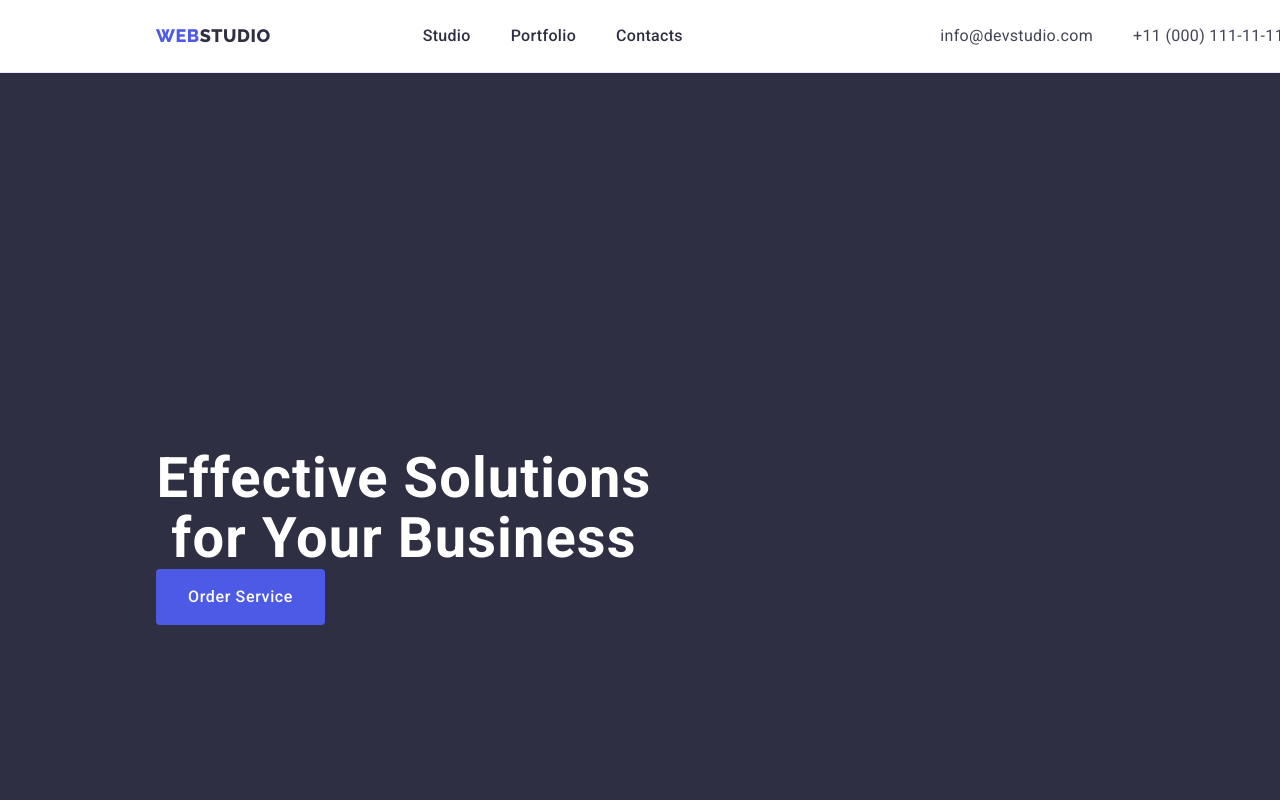
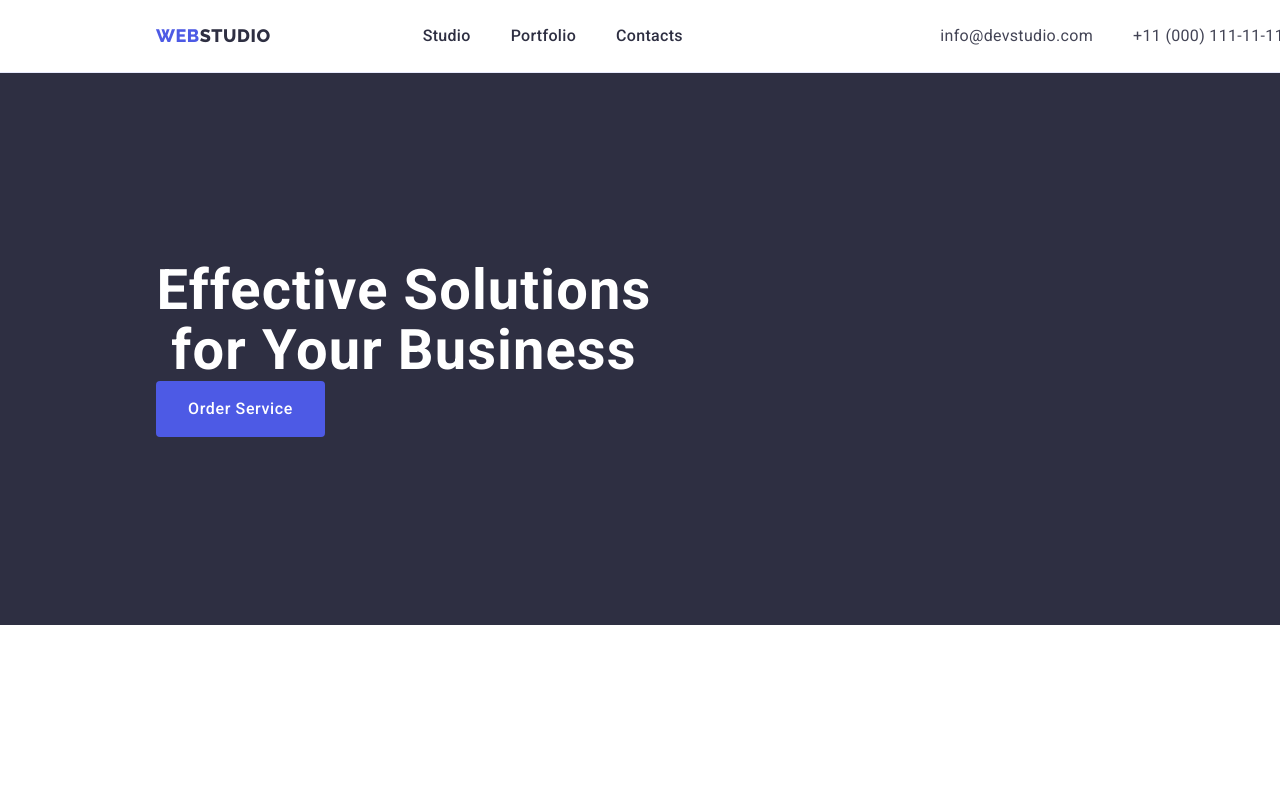
Before and after one commit to jarvis1666/goit-markup-hw-03.1, a plain HTML site: page index.html in a window 1280 px wide. Shown: the top 800 px of the page. Drawn offline with nearby package versions, Linux system fonts and the light colour scheme.

Commit message:
Update styles.css

```diff
--- a/css/styles.css
+++ b/css/styles.css
@@ -127,12 +127,11 @@ img {
   line-height: 1.07;
   text-align: center;
   letter-spacing: 0.02em;
-  padding-top: 188px;
   max-width: 496px;
 }
 .but {
   display: block;
-  font-family: "Roboto", sans-serif;
+  /* font-family: "Roboto", sans-serif;*/
   cursor: pointer;
   background-color: var(--color-blue);
   color: var(--color-white);
@@ -140,7 +139,7 @@ img {
   line-height: 1.5;
   font-size: 16px;
   letter-spacing: 0.04em;
-  padding: 16px 32px;
+
   min-width: 169px;
   height: 56px;
   border: none;
```
